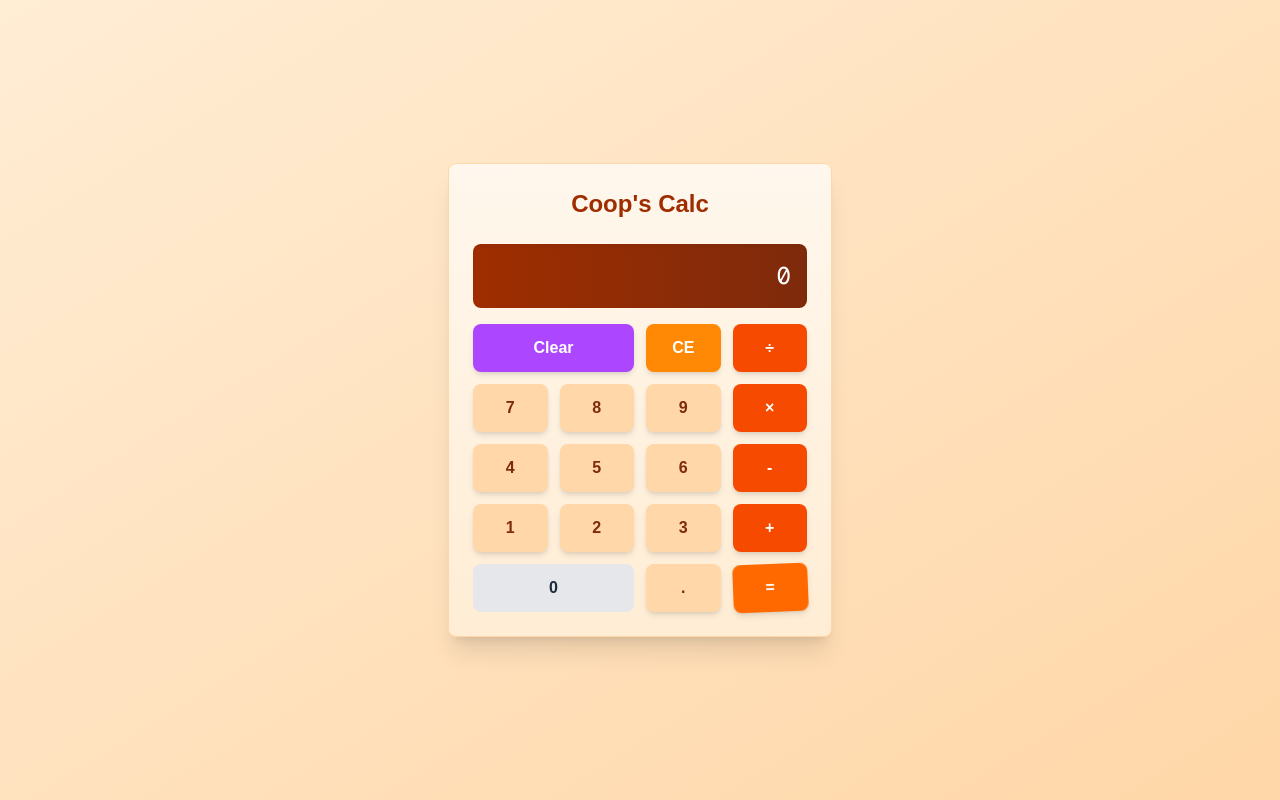
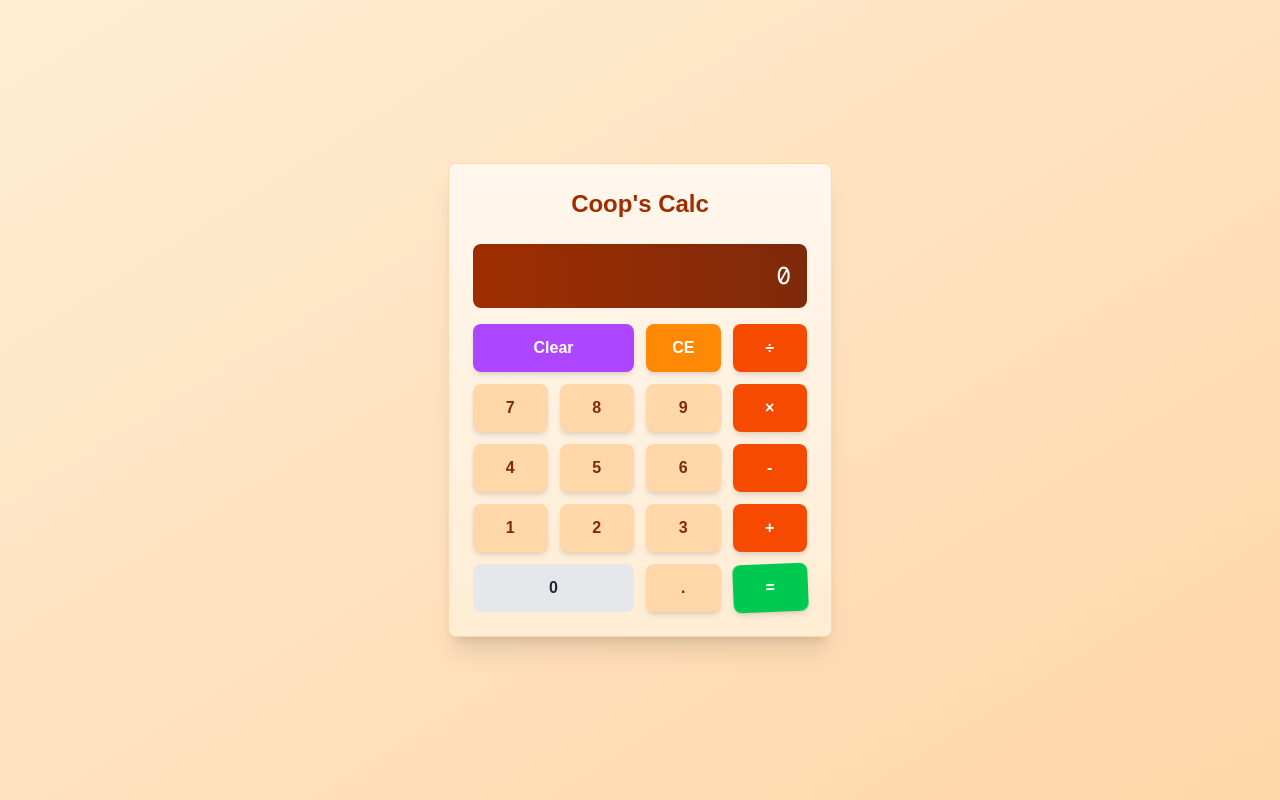
Before and after one commit to ns-test-org/calculator-app, a Next.js app in the folder packages/new-web-app-room/: page / in a window 1280 px wide. Built offline with nearby package versions, Linux system fonts and the light colour scheme.

Commit message:
AI chat session: Updated code and files

```diff
--- a/packages/new-web-app-room/src/app/page.tsx
+++ b/packages/new-web-app-room/src/app/page.tsx
@@ -219,7 +219,7 @@ export default function Calculator() {
           </button>
           <button
             onClick={performCalculation}
-            className={`bg-orange-500 hover:bg-orange-600 hover:scale-105 text-white font-semibold py-3 px-4 rounded-lg transition-all duration-200 shadow-md hover:shadow-lg ${
+            className={`bg-green-500 hover:bg-green-600 hover:scale-105 text-white font-semibold py-3 px-4 rounded-lg transition-all duration-200 shadow-md hover:shadow-lg ${
               isWiggling ? 'animate-wiggle' : ''
             }`}
           >
```
